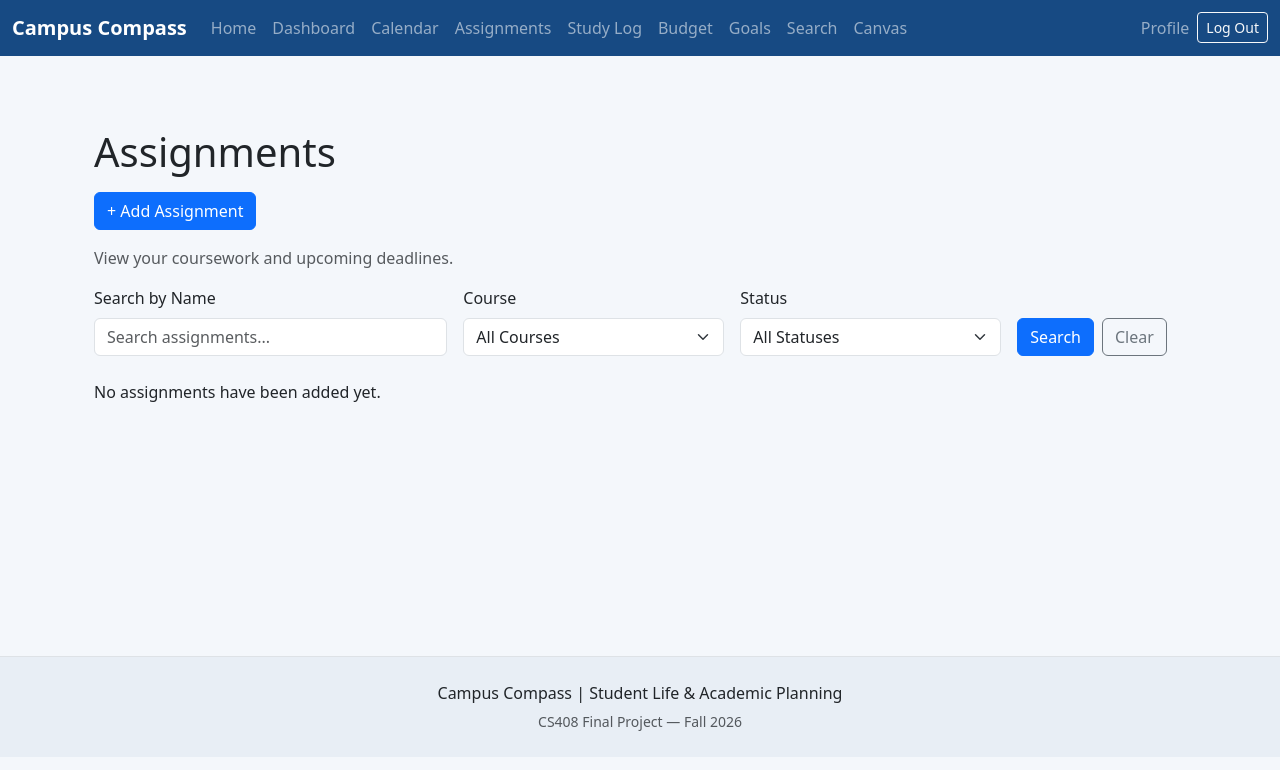
After one commit to truitkeo000/CS408-Final-Project, a Django app: page /assignments/ in a window 1280 px wide. The commit adds this page. Shown: the top 770 px of the page. Run offline with Django 5.2, Linux system fonts and the light colour scheme; the visitor is signed in with stand-in values (Sample User, id 1); data that the repository does not hold is empty.

Commit message:
Implement Checkpoint 5 assignment management and search

```diff
--- a/config/urls.py
+++ b/config/urls.py
@@ -20,6 +20,32 @@ urlpatterns = [
          views.calendar_edit, name='calendar_edit'),
     path('calendar/<int:event_id>/delete/',
          views.calendar_delete, name='calendar_delete'),
+
+    path('calendar/<int:event_id>/toggle/',
+         views.calendar_toggle_complete,
+         name='calendar_toggle_complete'),
+
+    # Assignments
+    path('assignments/',
+         views.assignment_list,
+         name='assignment_list'),
+
+    path('assignments/add/',
+         views.assignment_add,
+         name='assignment_add'),
+
+    # Assignment Details
+    path('assignments/<int:assignment_id>/',
+         views.assignment_detail,
+         name='assignment_detail'),
+
+    path('assignments/<int:assignment_id>/toggle/',
+         views.assignment_toggle_complete,
+         name='assignment_toggle_complete'),
+
+    path('assignments/<int:assignment_id>/delete/',
+         views.assignment_delete,
+         name='assignment_delete'),
 
     # Study Log
     path('study/', views.study_log, name='study'),
--- /dev/null
+++ b/core/templates/core/assignment_list.html
@@ -0,0 +1,126 @@
+{% extends "core/base.html" %}
+
+{% block content %}
+<div class="container mt-4 mb-5">
+    <h1 class="mb-3">Assignments</h1>
+    <a href="{% url 'assignment_add' %}"
+       class="btn btn-primary mb-3">
+        + Add Assignment
+    </a>
+    <p class="text-muted">
+        View your coursework and upcoming deadlines.
+    </p>
+
+
+    <form method="get" class="row g-3 mb-4">
+        <div class="col-md-4">
+            <label for="q" class="form-label">Search by Name</label>
+            <input type="text" name="q" id="q"
+                   class="form-control"
+                   placeholder="Search assignments..."
+                   value="{{ q }}">
+        </div>
+
+        <div class="col-md-3">
+            <label for="course" class="form-label">Course</label>
+            <select name="course" id="course" class="form-select">
+                <option value="">All Courses</option>
+                {% for course in courses %}
+                    <option value="{{ course }}"
+                        {% if selected_course == course %}selected{% endif %}>
+                        {{ course }}
+                    </option>
+                {% endfor %}
+            </select>
+        </div>
+
+        <div class="col-md-3">
+            <label for="status" class="form-label">Status</label>
+            <select name="status" id="status" class="form-select">
+                <option value="">All Statuses</option>
+                <option value="completed"
+                    {% if selected_status == 'completed' %}selected{% endif %}>
+                    Completed
+                </option>
+                <option value="incomplete"
+                    {% if selected_status == 'incomplete' %}selected{% endif %}>
+                    Incomplete
+                </option>
+            </select>
+        </div>
+
+        <div class="col-md-2 d-flex align-items-end gap-2">
+            <button type="submit" class="btn btn-primary">
+                Search
+            </button>
+            <a href="{% url 'assignment_list' %}"
+               class="btn btn-outline-secondary">
+                Clear
+            </a>
+        </div>
+    </form>
+
+    {% for assignment in assignments %}
+        <div class="card mb-3">
+            <div class="card-body">
+                <h5>{{ assignment.title }}</h5>
+
+                <p class="mb-1">
+                    <strong>Course:</strong> {{ assignment.course }}
+                </p>
+
+                <p>
+                    <strong>Due:</strong>
+                    {{ assignment.due_date|date:"M d, Y g:i A" }}
+                </p>
+
+                {% if assignment.completed %}
+                    <span class="badge bg-success">Completed</span>
+                {% else %}
+                    <span class="badge bg-warning text-dark">
+                        Incomplete
+                    </span>
+                {% endif %}
+
+                <form method="post"
+          action="{% url 'assignment_toggle_complete' assignment.id %}"
+          class="mt-3">
+        {% csrf_token %}
+        {% if assignment.completed %}
+            <button type="submit" class="btn btn-outline-secondary btn-sm">
+                Mark Incomplete
+            </button>
+        {% else %}
+            <button type="submit" class="btn btn-outline-success btn-sm">
+                Mark Complete
+            </button>
+        {% endif %}
+    </form>
+
+    <div class="mt-3">
+                    <a href="{% url 'assignment_detail' assignment.id %}"
+                       class="btn btn-outline-primary btn-sm">
+                        View Details
+                    </a>
+                    <form method="post"
+                          action="{% url 'assignment_delete' assignment.id %}"
+                          class="d-inline"
+                          onsubmit="return confirm('Delete this assignment?');">
+                        {% csrf_token %}
+                        <button type="submit"
+                                class="btn btn-outline-danger btn-sm">
+                            Delete
+                        </button>
+                    </form>
+                </div>
+            </div>
+        </div>
+        {% empty %}
+        {% if q or selected_course or selected_status %}
+            <p>No assignments match your search or filters.</p>
+        {% else %}
+            <p>No assignments have been added yet.</p>
+        {% endif %}
+    {% endfor %}
+</div>
+{% endblock %}
--- a/core/templates/core/base.html
+++ b/core/templates/core/base.html
@@ -31,6 +31,7 @@
                     <li class="nav-item"><a class="nav-link" href="{% url 'home' %}">Home</a></li>
                     <li class="nav-item"><a class="nav-link" href="{% url 'dashboard' %}">Dashboard</a></li>
                     <li class="nav-item"><a class="nav-link" href="{% url 'calendar' %}">Calendar</a></li>
+                    <li class="nav-item"><a class="nav-link" href="{% url 'assignment_list' %}">Assignments</a></li>
                     <li class="nav-item"><a class="nav-link" href="{% url 'study' %}">Study Log</a></li>
                     <li class="nav-item"><a class="nav-link" href="{% url 'budget' %}">Budget</a></li>
                     <li class="nav-item"><a class="nav-link" href="{% url 'goals' %}">Goals</a></li>
--- a/core/views.py
+++ b/core/views.py
@@ -1,3 +1,4 @@
+from .forms import AssignmentForm
 from django.shortcuts import render, redirect
 from django.contrib.auth import login
 from django.contrib.auth.decorators import login_required
@@ -10,8 +11,8 @@ from django.db.models import Sum
 from django.db.models.functions import TruncMonth
 from .forms import ExpenseForm
 from .models import Expense
-from .forms import StudentRegistrationForm, CalendarEventForm, StudySessionForm
-from .models import StudentProfile, CalendarEvent, StudySession
+from .forms import StudentRegistrationForm, CalendarEventForm, StudySessionForm, AssignmentForm
+from .models import StudentProfile, CalendarEvent, StudySession, Assignment
 
 
 def home(request):
@@ -319,3 +320,110 @@ def budget_delete(request, expense_id):
     )
     expense.delete()
     return redirect('budget')
+
+
+@login_required
+@require_POST
+def calendar_toggle_complete(request, event_id):
+    event = get_object_or_404(
+        CalendarEvent,
+        id=event_id,
+        student=request.user
+    )
+    event.completed = not event.completed
+    event.save(update_fields=['completed'])
+    return redirect('calendar')
+
+
+@login_required
+def assignment_detail(request, assignment_id):
+    assignment = get_object_or_404(
+        Assignment,
+        id=assignment_id,
+        student=request.user
+    )
+
+    return render(
+        request,
+        'core/assignment_detail.html',
+        {'assignment': assignment}
+    )
+
+
+@login_required
+def assignment_list(request):
+    assignments = Assignment.objects.filter(student=request.user)
+
+    q = request.GET.get('q', '').strip()
+    course = request.GET.get('course', '').strip()
+    status = request.GET.get('status', '').strip()
+
+    if q:
+        assignments = assignments.filter(title__icontains=q)
+
+    if course:
+        assignments = assignments.filter(course__iexact=course)
+
+    if status == 'completed':
+        assignments = assignments.filter(completed=True)
+    elif status == 'incomplete':
+        assignments = assignments.filter(completed=False)
+
+    courses = (
+        Assignment.objects.filter(student=request.user)
+        .order_by('course')
+        .values_list('course', flat=True)
+        .distinct()
+    )
+
+    return render(request, 'core/assignment_list.html', {
+        'assignments': assignments.order_by('due_date'),
+        'courses': courses,
+        'q': q,
+        'selected_course': course,
+        'selected_status': status,
+    })
+
+
+@login_required
+def assignment_add(request):
+    if request.method == 'POST':
+        form = AssignmentForm(request.POST)
+        if form.is_valid():
+            assignment = form.save(commit=False)
+            assignment.student = request.user
+            assignment.save()
+            return redirect('assignment_list')
+    else:
+        form = AssignmentForm()
+
+    return render(
+        request,
+        'core/assignment_form.html',
+        {'form': form}
+    )
+
+
+@login_required
+@require_POST
+def assignment_toggle_complete(request, assignment_id):
+    assignment = get_object_or_404(
+        Assignment,
+        id=assignment_id,
+        student=request.user
+    )
+    assignment.completed = not assignment.completed
+    assignment.save(update_fields=['completed'])
+    return redirect('assignment_list')
+
+
+@login_required
+@require_POST
+def assignment_delete(request, assignment_id):
+    assignment = get_object_or_404(
+        Assignment,
+        id=assignment_id,
+        student=request.user
+    )
+    assignment.delete()
+    return redirect('assignment_list')
```
Also changed, not shown: core/forms.py (+46 -0 lines), core/models.py (+17 -0 lines), core/templates/core/assignment_detail.html (added, +33 -0 lines), core/templates/core/assignment_form.html (added, +38 -0 lines), core/templates/core/calendar.html (+12 -0 lines), core/templates/core/home.html (+14 -0 lines), core/migrations/0004_assignment.py (added), core/migrations/0005_merge_0004_assignment_0004_expense.py (added).
